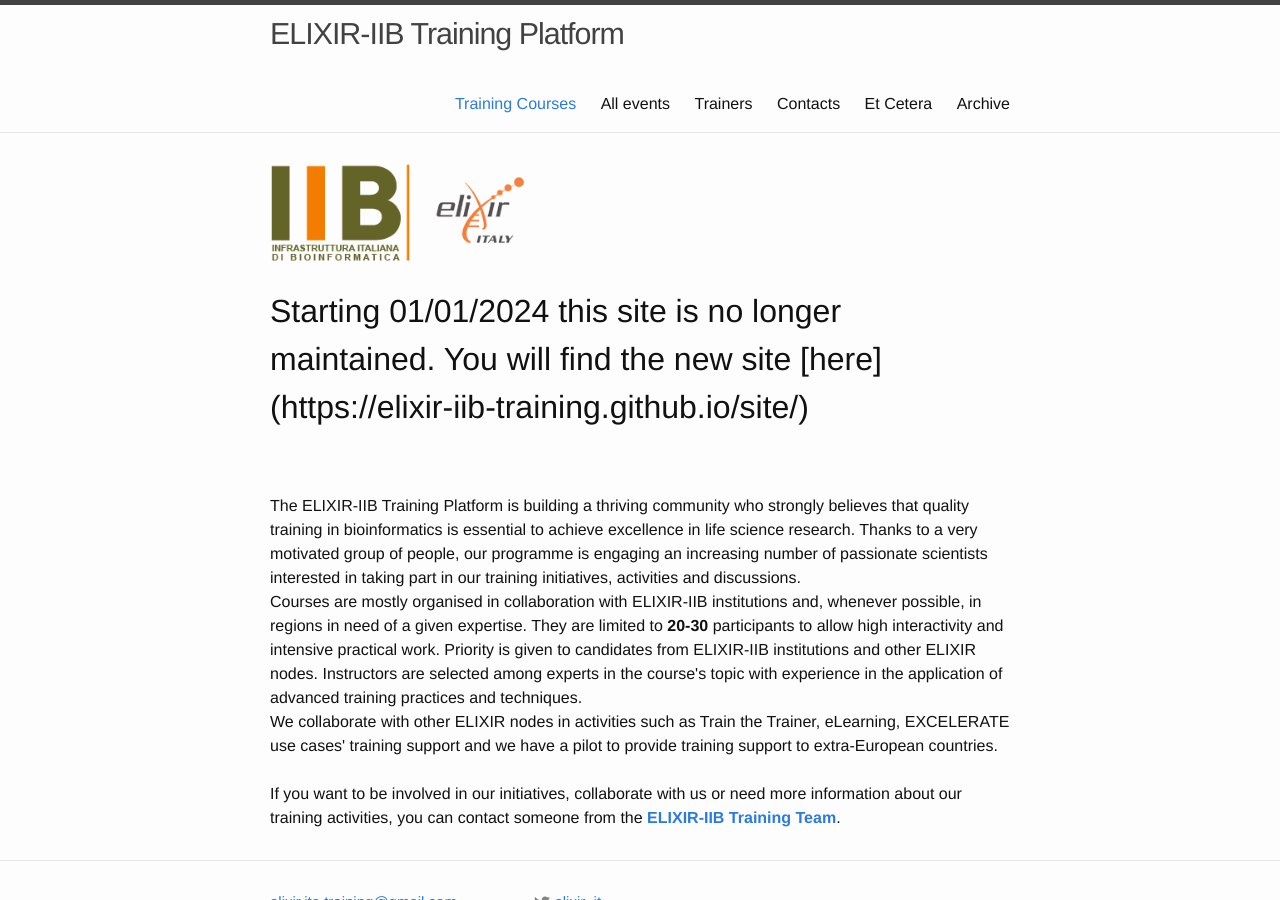
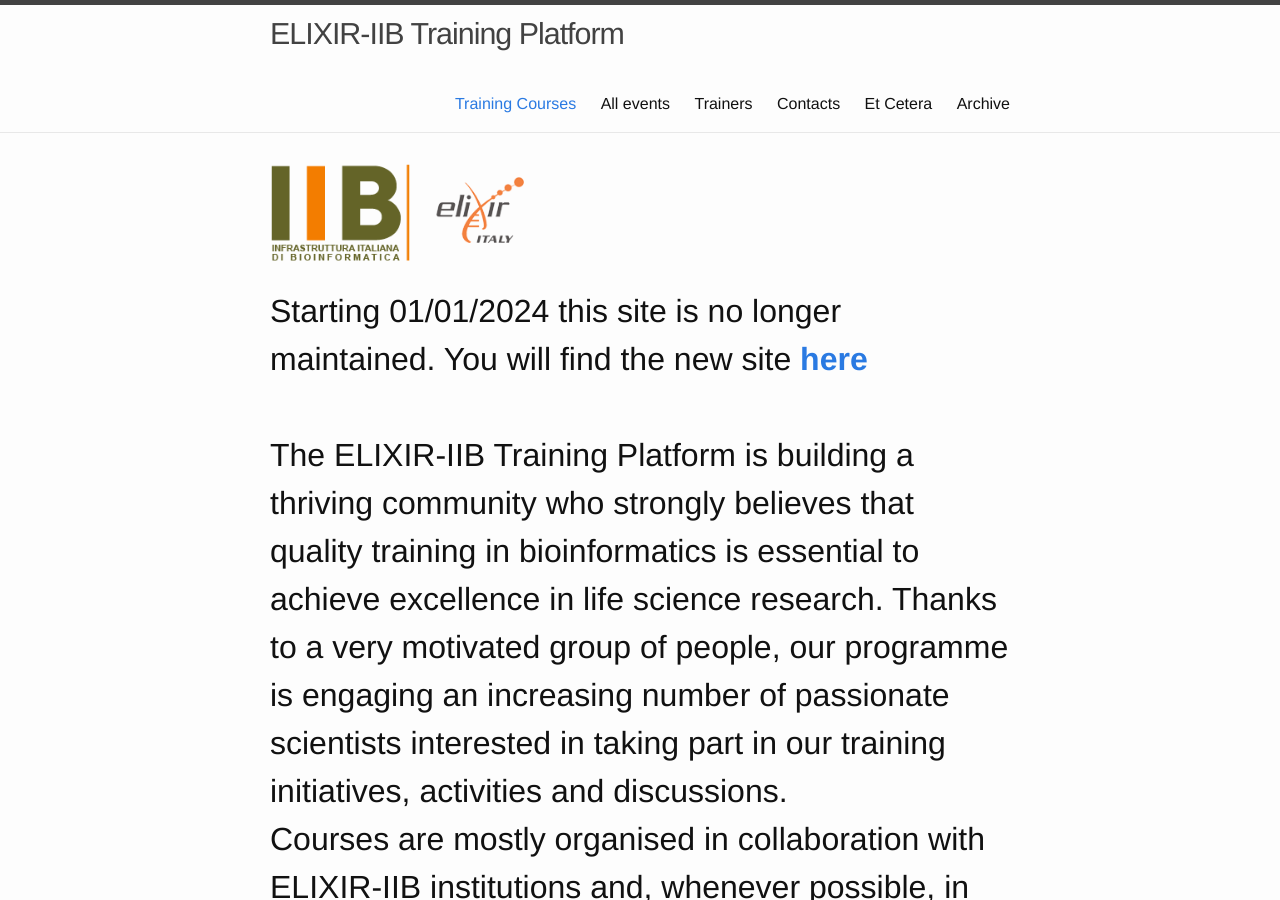
Before and after one commit to ELIXIR-IIB-training/website, a Jekyll site: the page built from index.html, in a window 1280 px wide and 900 px high. Built offline with Jekyll 4.4.1, drawn with Linux system fonts in a browser that asks for light colours.

Commit message:
Update index.html

```diff
--- a/index.html
+++ b/index.html
@@ -5,7 +5,7 @@ layout: default
 <div class="home">
 <img src="img/logo_iib.png" height="100">
 <br><br>
-<h1>Starting 01/01/2024 this site is no longer maintained. You will find the new site [here](https://elixir-iib-training.github.io/site/)</h1>
+<h1>Starting 01/01/2024 this site is no longer maintained. You will find the new site <a href="https://elixir-iib-training.github.io/site/"><b>here</b></a>
 
 <br>
 <br>
```
